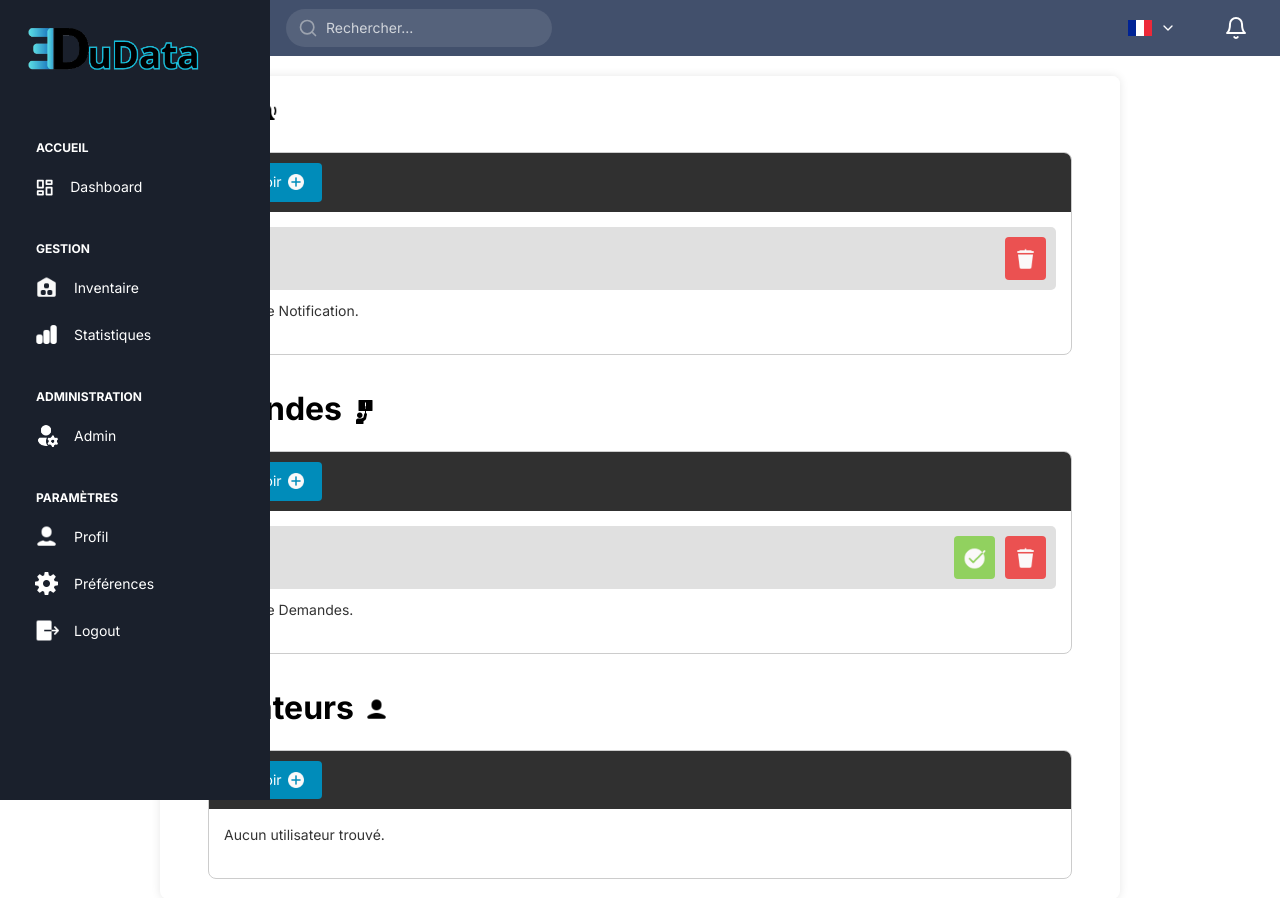
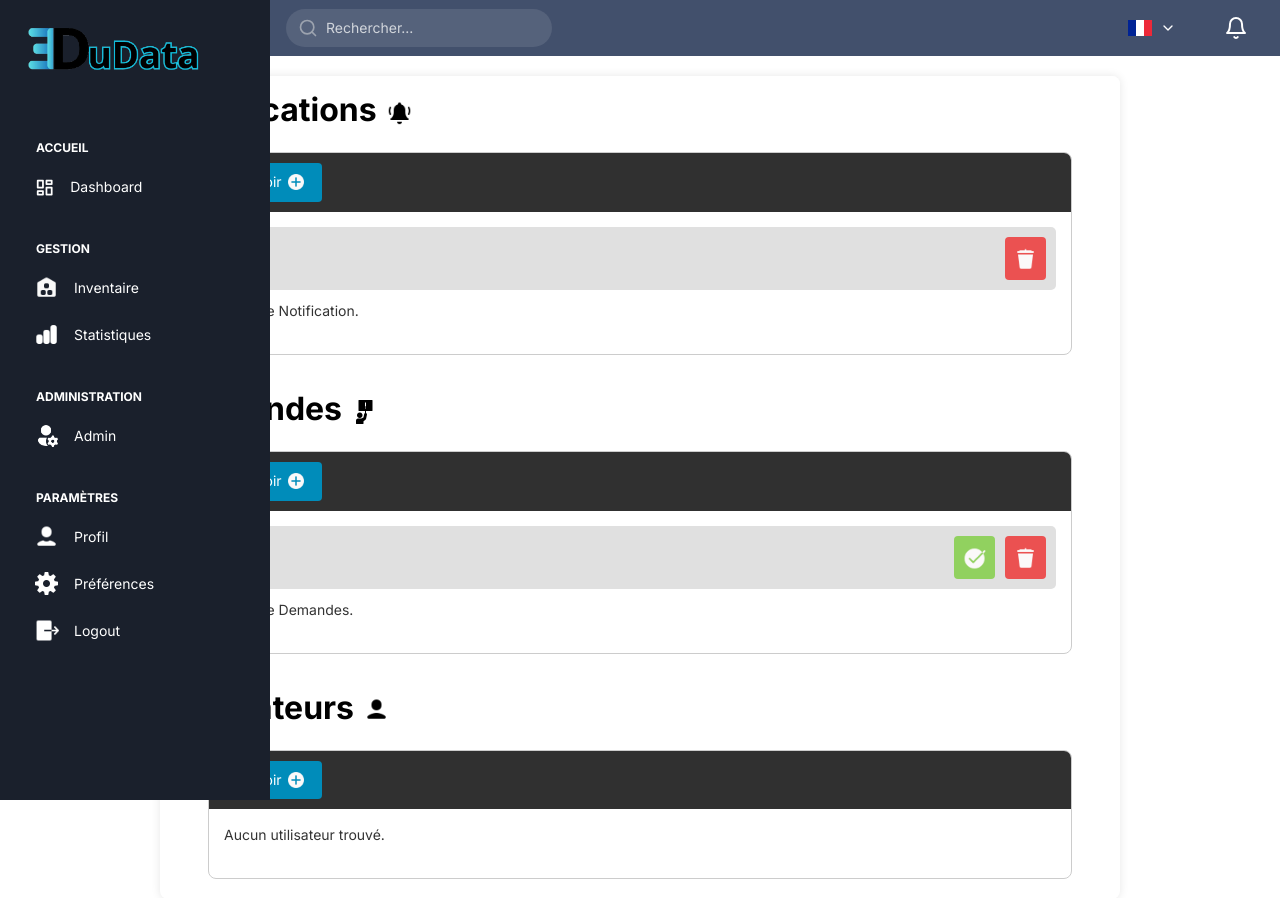
Before and after one commit to SpriiteL/EduData, a Symfony app: template templates/dashboard/dashboard.html.twig in a window 1280 px wide. Shown: the top 898 px of the page. Run offline with Twig, Linux system fonts and the light colour scheme; the template is opened without the code that fills it, so the values that code supplies are empty; some libraries are stand-ins or nearby versions.

Commit message:
rechange pull test

```diff
--- a/templates/dashboard/dashboard.html.twig
+++ b/templates/dashboard/dashboard.html.twig
@@ -9,7 +9,7 @@
 {% block body %}
 
 <div class="divcontainer">
-    <h1>Test <span><img src="{{ asset('asset/icons/blackbell.png') }}" class="ti icon"></span></h1>
+    <h1>Notifications <span><img src="{{ asset('asset/icons/blackbell.png') }}" class="ti icon"></span></h1>
     <div class="list-table">
         <div class="user-list-header">
             <button class="view-more">En Voir <img src="{{ asset('asset/icons/plus.png') }}" class="ti iconplus"></button>
```
Also changed, not shown: 2 other files.
